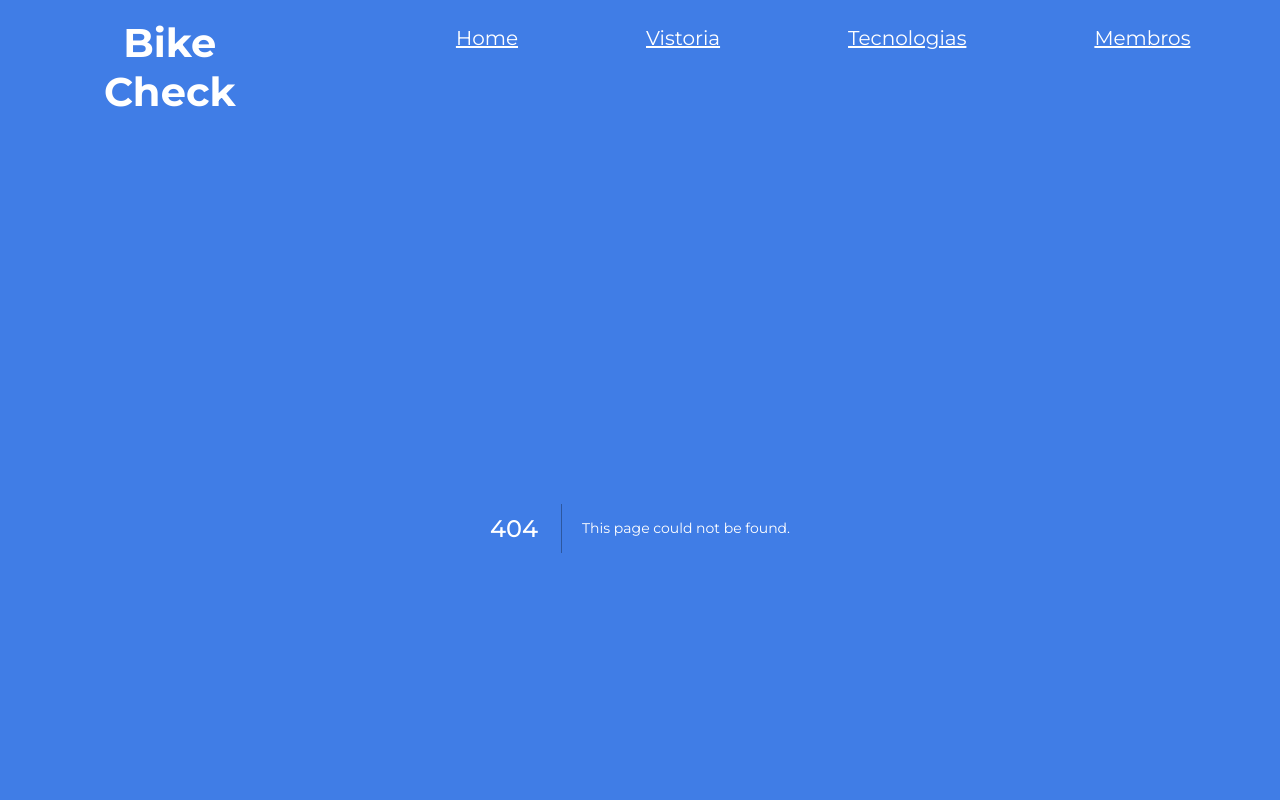
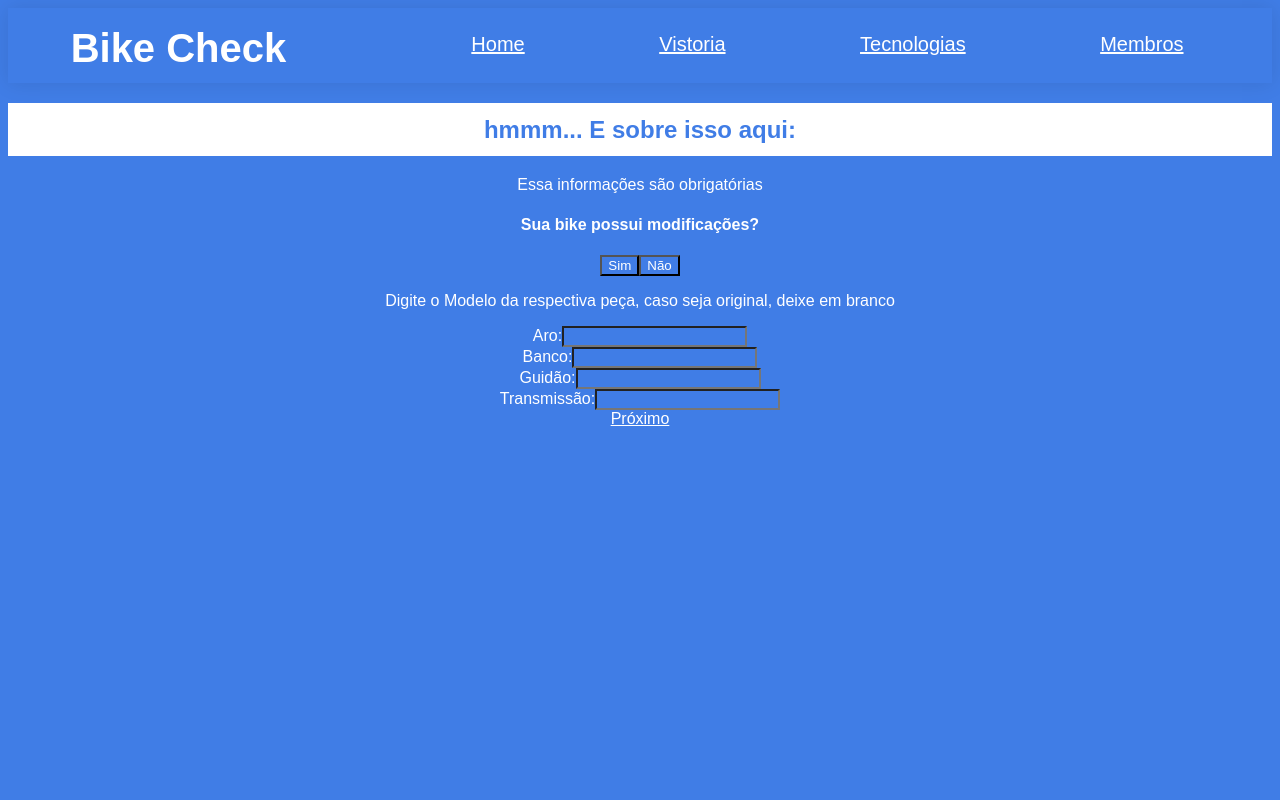
Before and after one commit to TomazPecoraro/Sprint4-RWD, a Next.js app: page /Vistoria/Cadastros/CadastroBike2 in a window 1280 px wide. Before the commit this address had no page. Shown: the top 800 px of the page. Built offline with nearby package versions, Linux system fonts and the light colour scheme.

Commit message:
code and styles page Cadastro

```diff
--- /dev/null
+++ b/src/pages/Vistoria/Cadastros/CadastroBike2.jsx
@@ -0,0 +1,53 @@
+import '../../../app/globals.css'
+import Header from '../../../components/Cabecalho/cabecalho';
+import Link from 'next/link';
+import styles from './cadastro.module.css';
+
+export default function CadastroBike2() {
+    return (
+        <div>
+            <header>
+                <Header/>
+            </header>
+            <main>
+                <section>
+                <h1 className={styles.fundobranco}>hmmm... E sobre isso aqui:</h1>
+                </section>
+                <section>
+                    <p>Essa informações são obrigatórias</p>
+                </section>
+                <section>
+                    <h4>Sua bike possui modificações?</h4>
+                    <button>Sim</button>
+                    <button>Não</button>
+                </section>
+                <section>
+                    <form>
+                        <div>
+                            <p>Digite o Modelo da respectiva peça, caso seja original, deixe em branco</p>
+                        </div>
+                        <div>
+                            <label>Aro:</label>
+                            <input type="text" name="name" />
+                        </div>
+                        <div>
+                            <label>Banco:</label>
+                            <input type="text" name="name" />
+                        </div>
+                        <div>
+                            <label>Guidão:</label>
+                            <input type="text" name="name" />
+                        </div>
+                        <div>
+                            <label>Transmissão:</label>
+                            <input type="text" name="name" />
+                        </div>
+                    </form>
+                    </section>
+                <section>
+                <Link href="../Instrucoes/instrucoesfotobike">Próximo</Link>
+                </section>
+            </main>
+        </div>
+    )
+}
--- /dev/null
+++ b/src/pages/Vistoria/Cadastros/cadastro.module.css
@@ -0,0 +1,5 @@
+.fundobranco {
+    color: #407DE6;
+    background-color: white;
+    padding: 1%;
+}
```
Also changed, not shown: src/pages/Vistoria/Cadastros/Cadastro.jsx (added, +42 -0 lines), src/pages/Vistoria/Cadastros/CadastroBike.jsx (added, +55 -0 lines).
